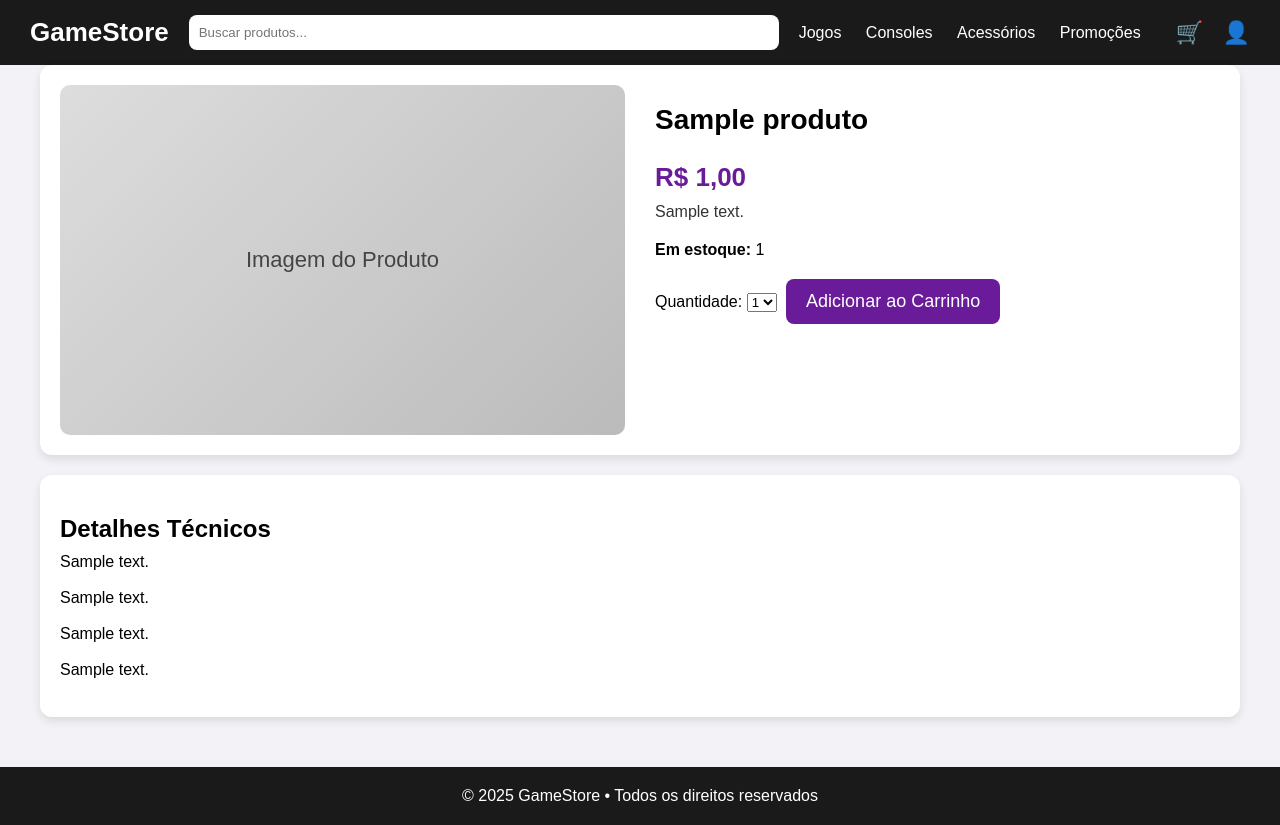
After one commit to william-p-silva/Estudos-PHP, a PHP site: page /view/visao-produto.php?id=1 in a window 1280 px wide. The commit adds this page. Run offline with PHP 8.4, Linux system fonts and the light colour scheme; the visitor is signed in with stand-in values (Sample User, id 1); tables that the repository leaves empty hold one stand-in row (values such as "Sample post").

Commit message:
comecei o carrinho
infelizmente me rendi a IA do Google (Gemini)

```diff
--- a/alissongames/exibe-detalhes.php
+++ b/alissongames/exibe-detalhes.php
@@ -4,27 +4,42 @@
 
 function contarUsuarios($con)
 {
-
+    try{
     $sql = "SELECT COUNT(*) AS total FROM usuarios";
     $stmt = $con->query($sql);
     $stmt = $stmt->fetchColumn();
     return $stmt;
+    }catch (PDOException $e){
+        header('Location: admin.php?erro=1');
+        exit();
+    }
 }
 
 
 function contarProdutos($con)
 {
+    try{
     $sql = "SELECT COUNT(*) AS total FROM produtos";
     $stmt = $con->query($sql);
     $stmt = $stmt->fetchColumn();
     return $stmt;
+    }catch (PDOException $e){
+        header('Location: admin.php?erro=1');
+        exit();
+    }
 }
 
 function contarPedidos($con){
+    try{
+
     $sql = "SELECT COUNT(*) AS total FROM pedidos";
     $stmt = $con->query($sql);
     $stmt = $stmt->fetchColumn();
     return $stmt;
+    }catch (PDOException $e){
+        header('Location: admin.php?erro=1');
+        exit();
+    }
 }
 
 function vericarProduto($con)
@@ -69,3 +84,20 @@ function exibiProdutosDisponiveis($con){
         exit();
     }
 }
+
+function exibirDetalhesProdutos($con, $id){
+    try {
+        $sql = "SELECT id, nome, descricao, preco, estoque, ativo FROM produtos WHERE id = :id";
+        $stmt = $con->prepare($sql);
+        $stmt->execute(['id' => $id]);
+        $produto = $stmt->fetch();
+        if (!$produto){
+            header('Location: ../index.php?erro=2');
+            exit();
+        }
+        return $produto;
+    }catch (PDOException $e){
+        header('Location: ../index.php?erro=1');
+        exit();
+    }
+}
--- /dev/null
+++ b/alissongames/exibir-front.php
@@ -0,0 +1,25 @@
+<?php
+function exibirNavBar(){
+    echo"
+    <header class='header'>
+        <a href='#' class='logo-link'>
+            <div class='logo'>GameStore</div>
+        </a>
+
+        <input type='text' class='search' placeholder='Buscar produtos...'>
+
+        <nav class='menu'>
+            <a href='#'>Jogos</a>
+            <a href='#'>Consoles</a>
+            <a href='#'>Acessórios</a>
+            <a href='#'>Promoções</a>
+        </nav>
+
+        <div class='icons'>
+            <a href='ver-carrinho.php'><span class='icon'>🛒</span></a>
+            <a href='view/tela-login.php'><span class='icon'>👤</span></a>
+        </div>
+    </header>
+    ";
+}
+?>
--- a/alissongames/processa-login.php
+++ b/alissongames/processa-login.php
@@ -29,7 +29,7 @@ if (empty($_POST['txtEmail']) or empty($_POST['senha'])) {
                 if ($usuario['perfil'] == 'admin') {
                     header('Location: view/admin.php');
                 } else {
-                    header('Location: view/inicioUsuario.php');
+                    header('Location: index.php');
                 }
                 exit;
             } else {
--- a/alissongames/view/inicioUsuario.php
+++ b/alissongames/view/inicioUsuario.php
@@ -13,5 +13,10 @@ verificar_acesso();
 </head>
 <body>
     <h1>Bem vindo Usuario</h1>
+    <?php
+    echo $_GET['id'];
+    echo "<br>";
+    echo $_GET['qtd'];
+    ?>
 </body>
 </html>
--- /dev/null
+++ b/alissongames/view/style/produto-visao.css
@@ -0,0 +1,110 @@
+body {
+    margin: 0;
+    font-family: Arial, sans-serif;
+    background: #f2f2f7;
+}
+
+
+.container {
+    max-width: 1200px;
+    margin: auto;
+}
+
+.produto-container {
+    display: flex;
+    background: white;
+    padding: 20px;
+    border-radius: 12px;
+    box-shadow: 0 4px 10px rgba(0,0,0,0.1);
+    gap: 30px;
+}
+
+.imagem-produto {
+    flex: 1;
+}
+
+.placeholder-img {
+    width: 100%;
+    height: 350px;
+    border-radius: 10px;
+    background: linear-gradient(135deg, #ddd, #bbb);
+    display: flex;
+    justify-content: center;
+    align-items: center;
+    font-size: 22px;
+    color: #444;
+}
+
+.info-produto {
+    flex: 1;
+}
+
+.info-produto h1 {
+    font-size: 28px;
+    margin-bottom: 10px;
+}
+
+.preco {
+    font-size: 26px;
+    color: #6a1b9a;
+    margin-bottom: 10px;
+    font-weight: bold;
+}
+
+.descricao {
+    margin: 10px 0 20px;
+    color: #333;
+}
+
+.estoque {
+    margin-bottom: 20px;
+}
+
+#qtd {
+    padding: 8px;
+    border-radius: 5px;
+    border: 1px solid #aaa;
+    margin-bottom: 15px;
+}
+
+.btn-carrinho {
+    background: #6a1b9a;
+    color: white;
+    padding: 12px 20px;
+    border: none;
+    border-radius: 8px;
+    font-size: 18px;
+    cursor: pointer;
+    transition: 0.3s;
+    margin-left: 5px;
+}
+
+.btn-carrinho:hover {
+    background: #4a126c;
+}
+
+.detalhes {
+    background: white;
+    margin-top: 20px;
+    padding: 20px;
+    border-radius: 12px;
+    box-shadow: 0 4px 10px rgba(0,0,0,0.1);
+}
+
+.detalhes h2 {
+    margin-bottom: 10px;
+}
+
+.detalhes ul {
+    list-style: none;
+    line-height: 1.8;
+}
+
+.logo-link{
+    color: white;
+    text-decoration: none;
+}
+.logo-link:hover{
+    text-decoration: none;
+    color: #8a2be2;
+}
--- a/alissongames/view/style/usuario.css
+++ b/alissongames/view/style/usuario.css
@@ -40,6 +40,14 @@ body {
 }
 
 .menu a:hover {
+    color: #8a2be2;
+}
+.logo-link{
+    color: white;
+    text-decoration: none;
+}
+.logo-link:hover{
+    text-decoration: none;
     color: #8a2be2;
 }
 
--- a/alissongames/view/tela-login.php
+++ b/alissongames/view/tela-login.php
@@ -23,7 +23,7 @@
             <input type="password" id="senha" name="senha" required>
             <br><br>
             <button type="submit">Entrar</button>
-            <p id="cad">Ainda não tem um cadastro? <a href="cadastro-cliente.php">Clique aqui</a></p>
+            <p id="cad">Ainda não tem um cadastro? <a href="cadastro-cliente.php">Clique aqui</a> Ou volte ao <a href="../index.php">inicio</a></p>
         </form>
     </main>
     <?php
--- /dev/null
+++ b/alissongames/view/visao-produto.php
@@ -0,0 +1,108 @@
+<?php
+session_start();
+require_once '../verifica_secao.php';
+require_once '../exibe-detalhes.php';
+verificar_acesso(['cliente', 'admin'], 'tela-login.php');
+if (!isset($_GET['id']) or !is_numeric($_GET['id'])) {
+    header('Location: ../index.php?erro=1');
+    exit();
+} else {
+    $id = $_GET['id'];
+}
+$produto = exibirDetalhesProdutos($con, $id);
+$preco = $produto['preco'];
+?>
+
+<!DOCTYPE html>
+<html lang="pt-BR">
+
+<head>
+    <meta charset="UTF-8">
+    <meta name="viewport" content="width=device-width, initial-scale=1.0">
+    <title>Produto | Loja Gamer</title>
+    <link rel="stylesheet" href="style/produto-visao.css">
+    <link rel="stylesheet" href="style/usuario.css">
+</head>
+
+<body>
+<?php
+    require_once '../exibir-front.php';
+    exibirNavBar();
+    ?>
+
+
+    <div class="container">
+        <div class="produto-container">
+
+            <!-- IMAGEM -->
+            <div class="imagem-produto">
+                <div class="placeholder-img">
+                    Imagem do Produto
+                </div>
+            </div>
+
+            <!-- INFORMAÇÕES -->
+            <div class="info-produto">
+                <h1><?= $produto['nome'] ?></h1>
+
+                <p class="preco">R$ <?= number_format($preco, 2, ',', '.') ?></p>
+
+                <p class="descricao">
+                    <?= $produto['descricao'] ?>
+                </p>
+
+                <p class="estoque"><strong>Em estoque: </strong><?= $produto['estoque'] ?></p>
+
+                <!-- QUANTIDADE -->
+                <form action="../adicionar-carrinho.php" method="post">
+                    <label for="qtd">Quantidade:</label>
+                    <select id="qtdProduto" name="qtd">
+                        <?php
+                        for ($i = 1; $i <= $produto['estoque']; $i++) {
+                            echo "<option value='$i'>$i</option>";
+                        }
+                        ?>
+
+                    </select>
+
+                    <!-- BOTÃO -->
+
+                    <input type="number" name="idProduto" id="id" value="<?= $produto['id'] ?>" hidden>
+                    <button class="btn-carrinho" type="submit">
+                        Adicionar ao Carrinho
+                    </button>
+                </form>
+            </div>
+        </div>
+
+        <!-- DETALHES TÉCNICOS -->
+        <div class="detalhes">
+            <h2>Detalhes Técnicos</h2>
+
+            <?php
+            for ($i = 1; $i <= 4; $i++) {
+                echo $produto['descricao'] . "<br><br>";
+            }
+            ?>
+        </div>
+
+    </div>
+    <?php
+    if (isset($_GET['erro']) and $_GET['erro'] == 2) {
+        echo "
+    <script>
+        Swal.fire({
+            title: 'Erro',
+            text: 'Produto Indisponivel',
+            icon: 'error',
+            confirmButtonText: 'Ok'
+        });
+    </script>";
+    }
+    ?>
+    <footer class="footer">
+        © 2025 GameStore • Todos os direitos reservados
+    </footer>
+</body>
+
+</html>
```
Also changed, not shown: alissongames/adicionar-carrinho.php (+45 -19 lines), alissongames/index.php (+20 -18 lines), alissongames/ver-carrinho.php (added, +133 -0 lines).
